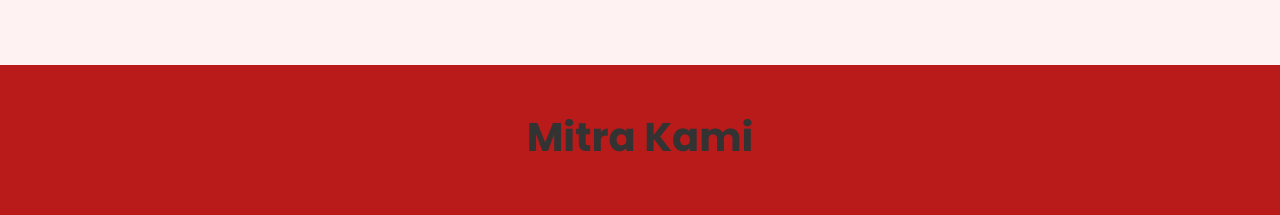
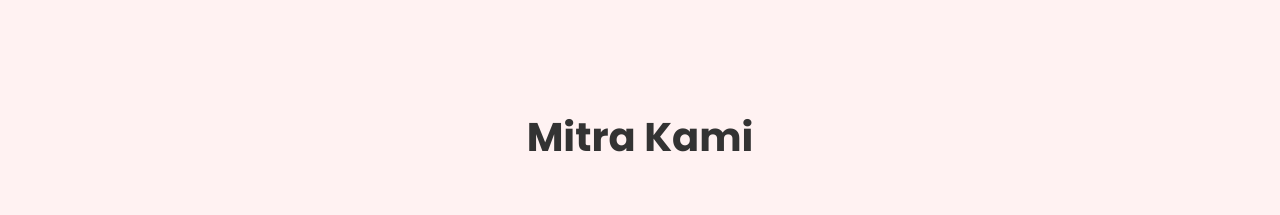
Before and after one commit to rahmadaniar/softwarehousee, a plain HTML site: page index.html in a window 1280 px wide. Shown: the part 4669-4884 px from the top of the page. Drawn offline with nearby package versions, Linux system fonts and the light colour scheme.

Commit message:
fix : tampilan testimoni dan partners

```diff
--- a/assets/css/style.css
+++ b/assets/css/style.css
@@ -328,7 +328,7 @@ body {
 
 /* Partners section */
 #partners {
-    background-color: #b91b1b;
+    background-color: #fff2f2;
     padding: 60px 20px;
 }
 
```
